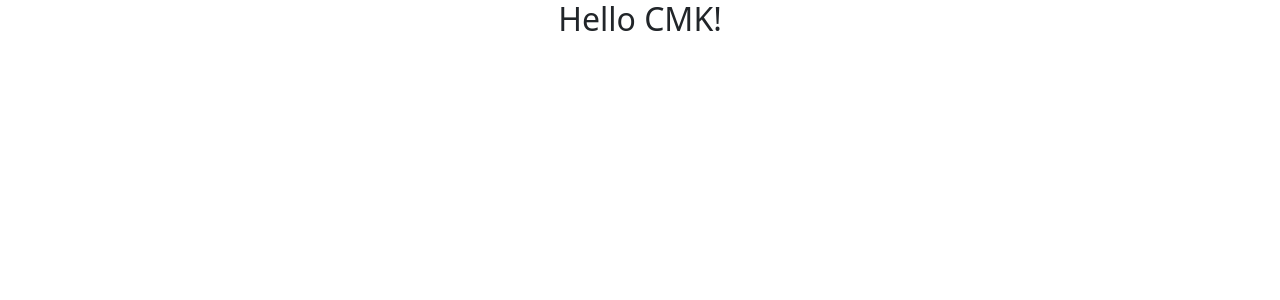
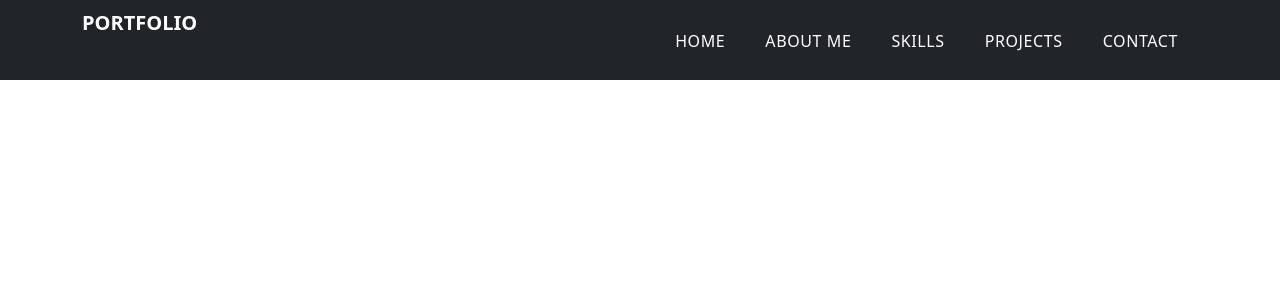
Before and after one commit to karthik-cm/Portfolio, a React (Create React App) app: page / in a window 1280 px wide. Shown: the top 300 px of the page. Built offline with nearby package versions, Linux system fonts and the light colour scheme.

Commit message:
Navigation Bar Completed

```diff
--- a/package.json
+++ b/package.json
@@ -3,6 +3,9 @@
   "version": "0.1.0",
   "private": true,
   "dependencies": {
+    "@fortawesome/fontawesome-svg-core": "^1.2.36",
+    "@fortawesome/free-solid-svg-icons": "^5.15.4",
+    "@fortawesome/react-fontawesome": "^0.1.15",
     "@testing-library/jest-dom": "^5.14.1",
     "@testing-library/react": "^11.2.7",
     "@testing-library/user-event": "^12.8.3",
--- a/public/index.html
+++ b/public/index.html
@@ -39,5 +39,11 @@
       To begin the development, run `npm start` or `yarn start`.
       To create a production bundle, use `npm run build` or `yarn build`.
     -->
+
+    <!-- JavaScript Import -->
+    <script src="https://code.jquery.com/jquery-3.3.1.slim.min.js" integrity="sha384-q8i/X+965DzO0rT7abK41JStQIAqVgRVzpbzo5smXKp4YfRvH+8abtTE1Pi6jizo" crossorigin="anonymous"></script>
+    <script src="https://cdnjs.cloudflare.com/ajax/libs/popper.js/1.14.7/umd/popper.min.js" integrity="sha384-UO2eT0CpHqdSJQ6hJty5KVphtPhzWj9WO1clHTMGa3JDZwrnQq4sF86dIHNDz0W1" crossorigin="anonymous"></script>
+    <script src="https://stackpath.bootstrapcdn.com/bootstrap/4.3.1/js/bootstrap.min.js" integrity="sha384-JjSmVgyd0p3pXB1rRibZUAYoIIy6OrQ6VrjIEaFf/nJGzIxFDsf4x0xIM+B07jRM" crossorigin="anonymous"></script>
+
   </body>
 </html>
--- a/src/App.css
+++ b/src/App.css
@@ -1,38 +1,53 @@
-.App {
-  text-align: center;
+@import url('https://fonts.googleapis.com/css2?family=Roboto+Condensed:wght@300&display=swap');
+
+:root{
+  --primary-white: #fff;
+  --primarty-dark: rgba(255, 255, 255, 0);
+
+  --primary-red: red;
+  --prmary-orange: #f9ab00;
 }
 
-.App-logo {
-  height: 40vmin;
-  pointer-events: none;
+
+body{
+  font-family: 'Roboto Condensed', sans-serif;
 }
 
-@media (prefers-reduced-motion: no-preference) {
-  .App-logo {
-    animation: App-logo-spin infinite 20s linear;
-  }
+
+/**************** NAVIGATION BAR **************/
+/* Add Logo (if necessary) */
+
+
+/*********** MENU LINKS ***********/
+nav a.nav-link {
+  font-weight: 100;
+  letter-spacing: 0.0375rem;
+  cursor: pointer;
 }
 
-.App-header {
-  background-color: #282c34;
-  min-height: 100vh;
-  display: flex;
-  flex-direction: column;
-  align-items: center;
-  justify-content: center;
-  font-size: calc(10px + 2vmin);
-  color: white;
+nav ul li {
+  text-transform: uppercase;
 }
 
-.App-link {
-  color: #61dafb;
+.navbar-nav > li > a {
+  margin-right: 0.75rem;
+  margin-left: 0.75rem;
+  color: var(--primary-white) !important;
+  border-top: 0.125rem solid var(--primarty-dark) !important;
 }
 
-@keyframes App-logo-spin {
-  from {
-    transform: rotate(0deg);
-  }
-  to {
-    transform: rotate(360deg);
-  }
+a.navbar-brand {
+  font-weight: bold;
+  max-width: 17.25rem;
+  padding: 0 !important;
+  height: 4rem !important;
+  color: var(--primary-white) !important;
 }
+
+.navbar-nav > li > a.active, .navbar-nav > li > a.active:focus {
+  border-top: 0.125rem solid var(--prmary-orange) !important;
+}
+
+.navbar-nav > li > a:hover {
+  border-top: 0.125rem solid var(--prmary-orange) !important;
+}
--- a/src/App.js
+++ b/src/App.js
@@ -1,12 +1,11 @@
 import React from 'react';
 import './App.css';
 import 'bootstrap/dist/css/bootstrap.min.css';
+import NavigationBar from './Components/NavigationBar';
 
 function App() {
   return (
-    <div className="App">
-      <h2>Hello CMK!</h2>
-    </div>
+    <NavigationBar />
   );
 }
 
--- /dev/null
+++ b/src/Components/NavigationBar.js
@@ -0,0 +1,43 @@
+import React from 'react';
+// import logo
+
+// REACT FONTAWESOME IMPORTS
+import { FontAwesomeIcon } from '@fortawesome/react-fontawesome';
+import { faBars } from '@fortawesome/free-solid-svg-icons';
+// <span className="navbar-toggler-icon"></span>
+
+
+const NavigationBar = () => {
+    return (
+      <nav className="navbar navbar-expand-lg navbar-light bg-dark">
+        <div className="container">
+          <a className="navbar-brand" href="#">PORTFOLIO</a>
+          <button className="navbar-toggler" type="button" data-toggle="collapse" data-target="#navbarSupportedContent" aria-controls="navbarSupportedContent" aria-expanded="false" aria-label="Toggle navigation">
+            <FontAwesomeIcon icon={faBars} style={{color: '#fff'}} />
+          </button>
+
+          <div className="collapse navbar-collapse" id="navbarSupportedContent">
+            <ul className="navbar-nav ms-auto">
+              <li className="nav-item active">
+                <a className="nav-link" href="#">Home</a>
+              </li>
+              <li className="nav-item">
+                <a className="nav-link" href="#">About Me</a>
+              </li>
+              <li className="nav-item">
+                <a className="nav-link" href="#">Skills</a>
+              </li>
+              <li className="nav-item">
+                <a className="nav-link" href="#">Projects</a>
+              </li>
+              <li className="nav-item">
+                <a className="nav-link" href="#">Contact</a>
+              </li>
+            </ul>
+          </div>
+        </div>
+      </nav>
+    )
+}
+
+export default NavigationBar
```
Also changed, not shown: 1 other file (tests, documents, lock files or other folders).
